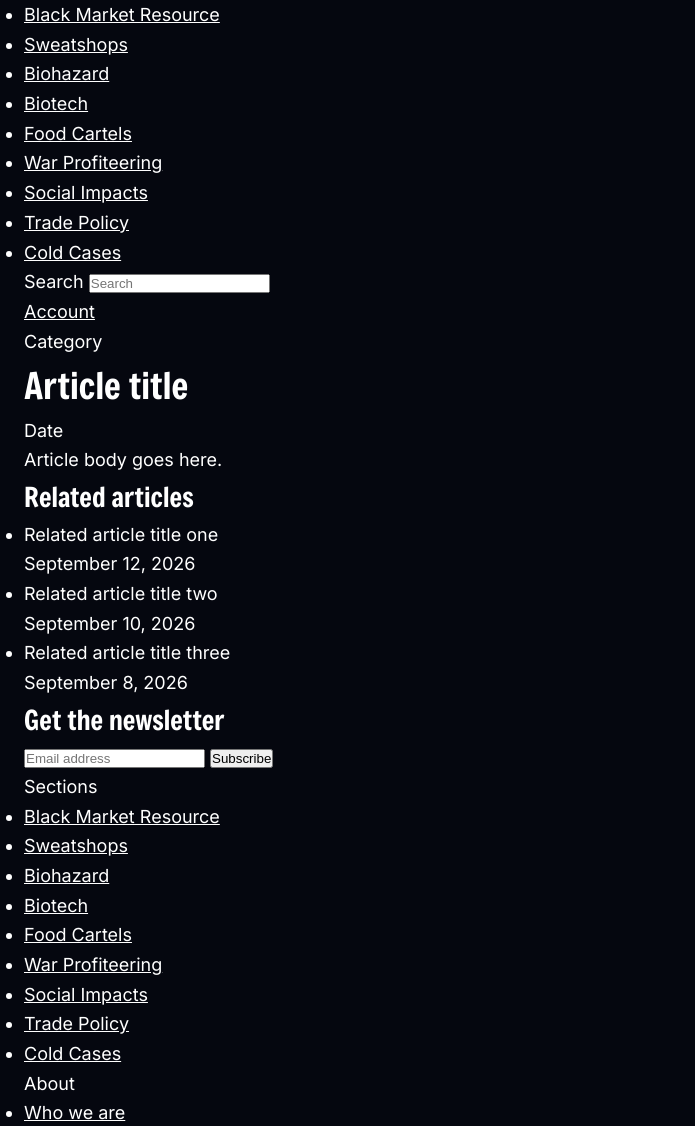
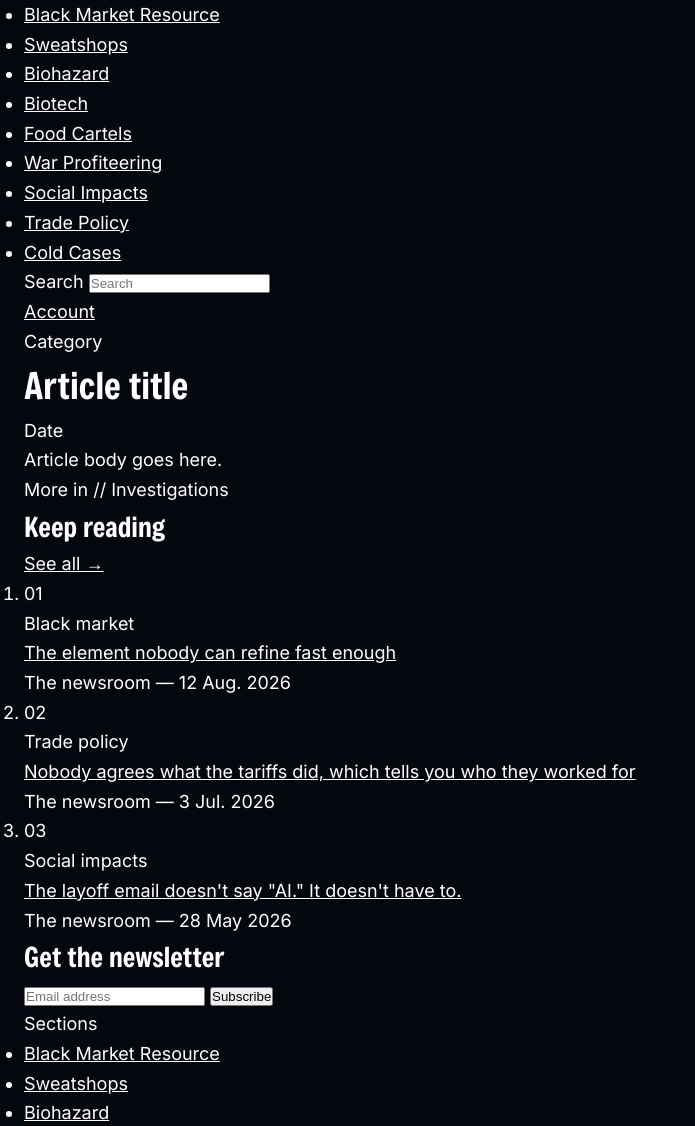
Before and after one commit to suleyman-qrs/360, a website built with Parcel: page src/templates/article-layout.html in a window 1280 px wide. Shown: the top 1126 px of the page, without its empty margins (0-695 px from the left). Built offline with nearby package versions, Linux system fonts and the light colour scheme.

Commit message:
related articles

```diff
--- a/src/components/related-articles.html
+++ b/src/components/related-articles.html
@@ -1,20 +1,38 @@
-<section class="related-articles">
+<section class="keep-reading">
   <div class="container">
-    <h2 class="related-articles-title">Related articles</h2>
+    <div class="section-heading">
+      <div>
+        <p class="section-heading-label">More in // Investigations</p>
+        <h2 class="section-heading-title">Keep reading</h2>
+      </div>
+      <a class="button button-secondary" href="/articles/category.html">See all →</a>
+    </div>
 
-    <ul class="related-articles-list">
-      <li class="related-articles-card">
-        <p class="related-articles-card-title">Related article title one</p>
-        <p class="related-articles-card-date">September 12, 2026</p>
+    <ol class="keep-reading-list">
+      <li class="keep-reading-item">
+        <span class="keep-reading-number">01</span>
+        <div>
+          <p class="keep-reading-category">Black market</p>
+          <a class="keep-reading-title" href="/articles/rare-earths-refining.html">The element nobody can refine fast enough</a>
+          <p class="keep-reading-meta">The newsroom — 12 Aug. 2026</p>
+        </div>
       </li>
-      <li class="related-articles-card">
-        <p class="related-articles-card-title">Related article title two</p>
-        <p class="related-articles-card-date">September 10, 2026</p>
+      <li class="keep-reading-item">
+        <span class="keep-reading-number">02</span>
+        <div>
+          <p class="keep-reading-category">Trade policy</p>
+          <a class="keep-reading-title" href="/articles/trade-policy-tariffs.html">Nobody agrees what the tariffs did, which tells you who they worked for</a>
+          <p class="keep-reading-meta">The newsroom — 3 Jul. 2026</p>
+        </div>
       </li>
-      <li class="related-articles-card">
-        <p class="related-articles-card-title">Related article title three</p>
-        <p class="related-articles-card-date">September 8, 2026</p>
+      <li class="keep-reading-item">
+        <span class="keep-reading-number">03</span>
+        <div>
+          <p class="keep-reading-category">Social impacts</p>
+          <a class="keep-reading-title" href="/articles/social-impacts-ai-layoffs.html">The layoff email doesn't say "AI." It doesn't have to.</a>
+          <p class="keep-reading-meta">The newsroom — 28 May 2026</p>
+        </div>
       </li>
-    </ul>
+    </ol>
   </div>
 </section>
```
